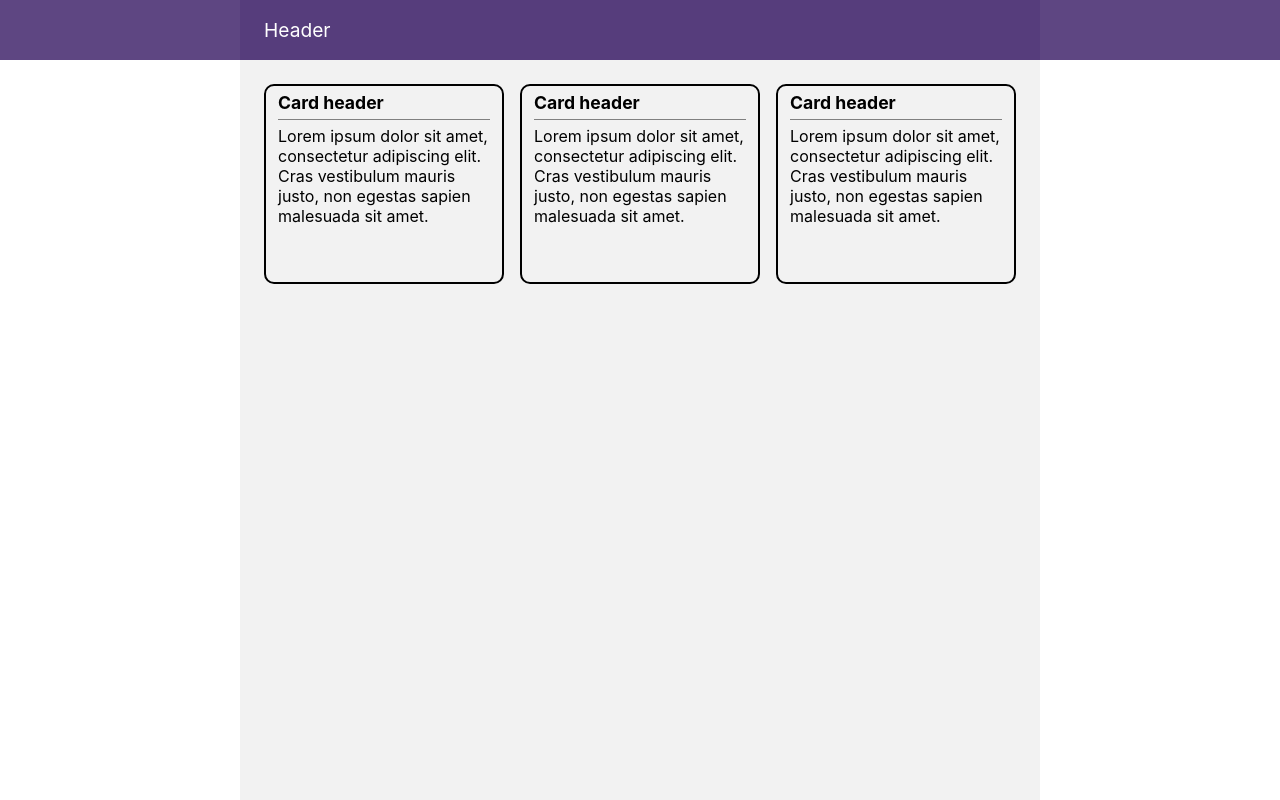
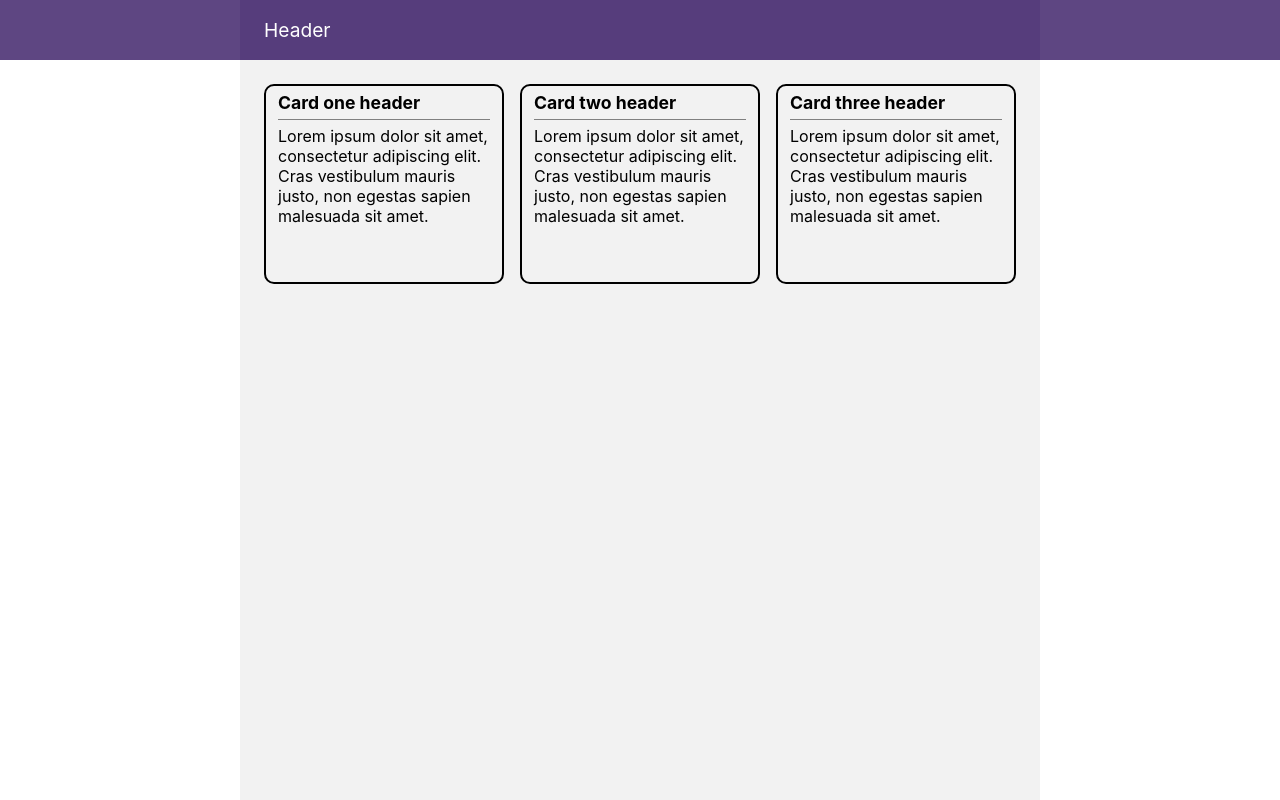
Before and after one commit to Jaskon/react-udemy-course, a React (Create React App) app: page / in a window 1280 px wide. Built offline with nearby package versions, Linux system fonts and the light colour scheme.

Commit message:
Cards renders in the render method

```diff
--- a/src/App/App.js
+++ b/src/App/App.js
@@ -6,7 +6,7 @@ import cl from 'classnames';
 
 const loremIpsum = 'Lorem ipsum dolor sit amet, consectetur adipiscing elit. Cras vestibulum mauris justo, non egestas sapien malesuada sit amet.';
 
-const cards = [
+const beValues = [
   {
     id: '0',
     caption: 'Card one header',
@@ -20,16 +20,18 @@ const cards = [
     caption: 'Card three header',
     content: loremIpsum
   }
-].map(one =>
-  <Card
-    key={one}
-    caption={'Card header'}
-    content={loremIpsum}
-  />
-);
+];
 
 
 function App() {
+  const cards = beValues.map(one =>
+    <Card
+      key={one.id}
+      caption={one.caption}
+      content={one.content}
+    />
+  );
+
   return (
     <div>
       <Header containerStyleName={'App__container'}/>
```
